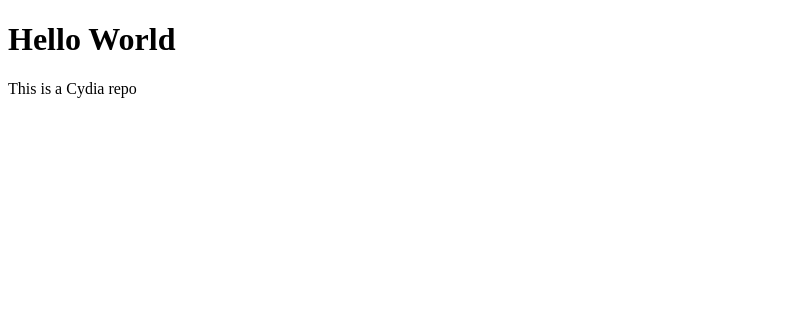
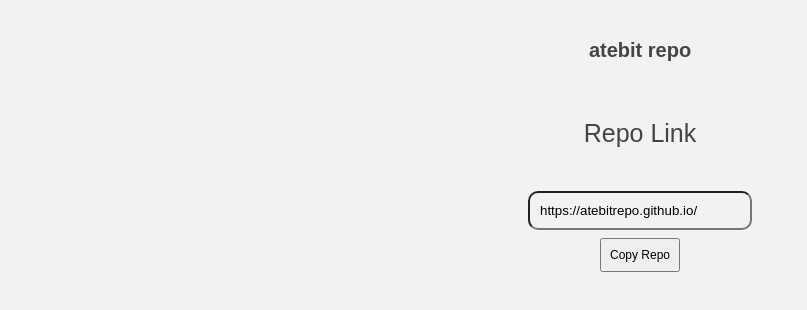
Before and after one commit to atebitrepo/atebitrepo.github.io, a plain HTML site: page index.html in a window 1280 px wide. Shown: the whole page, without its empty margins (0-807 px from the left). Drawn offline with Linux system fonts and the light colour scheme.

Commit message:
Limelight and Softie
Added Limelight, for testing, and Softie to the repo. Also updated the home page.

```diff
--- a/index.html
+++ b/index.html
@@ -1,13 +1,35 @@
 <!DOCTYPE html>
+<html>
+<meta name="viewport" content="width=device-width, initial-scale=1, maximum-scale=1, minimum-scale=1, user-scalable=no, minimal-ui, viewport-fit=cover">
+<title>atebit</title>
+<link rel="icon" href="https://onuniverse-assets.imgix.net/755E8191-9A86-43E2-A71F-2E3CAB34FFF6.jpg?q=75&dpr=1.25" type="image/gif" sizes="16x16">
+<head>
+<style>
 
-     <html>
 
-     <body>
 
-    <h1>Hello World</h1>
+</style>
+</head>
 
-    <p>This is a Cydia repo</p>
+<body style="background-color:#f2f2f2;">
+  <br>
+<center><h1 style="font-family:arial;font-size:20px;color:#444444;">atebit repo</h1></center>
+<br>
+<center><p style="font-family:arial;font-size:25px;color:#444444;">Repo Link</p></center>
+<br>
+<center><input style="font-family:arial;background-color:#f2f2f2;border-radius:10px;display:block;width:200px;padding:10px;" type="text" value="https://atebitrepo.github.io/" id="myInput"><button style="font-family:arial;font-size:12px;padding:8px;margin:8px;" onclick="myFunction()">Copy Repo</button></center>
+<br>
+</body>
+</html>
 
-    </body>
+<script>
+function myFunction() {
 
-    </html>
+  var copyText = document.getElementById("myInput");
+
+  copyText.select();
+
+  document.execCommand("copy");
+
+}
+</script>
```
Also changed, not shown: 4 other files.
